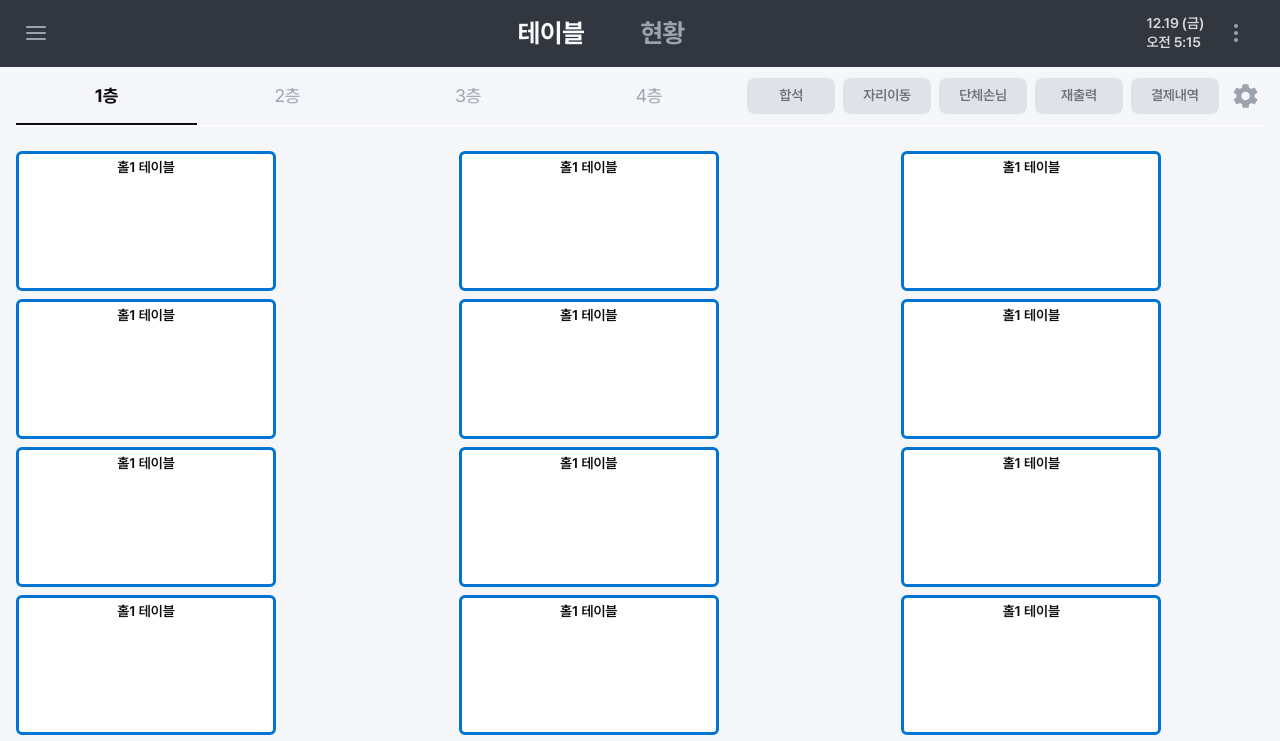
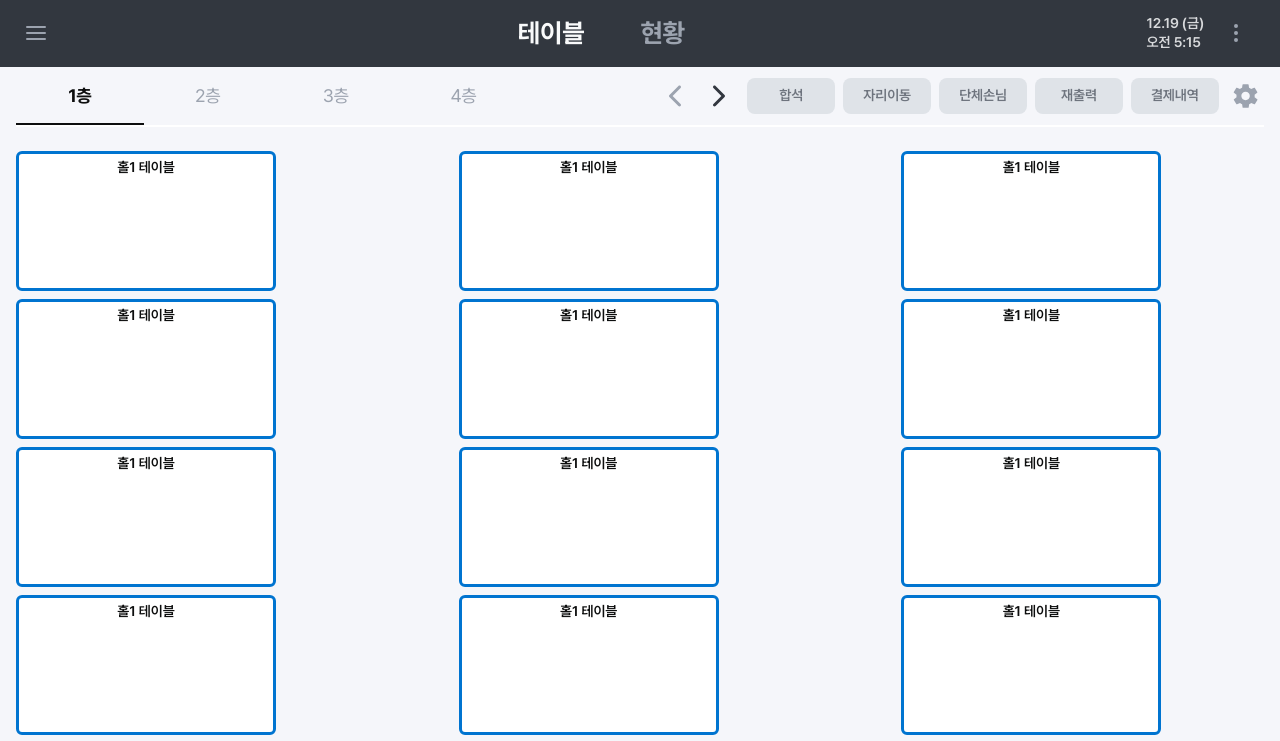
Before and after one commit to jjanggu1/Inventory, a Next.js app: page /tables in a window 1280 px wide. Shown: the top 741 px of the page. Built offline with nearby package versions, Linux system fonts and the light colour scheme.

Commit message:
refactor: tabs 레이아웃 변경 및 페이징 버튼 추가

```diff
--- a/src/shared/ui/tabs.tsx
+++ b/src/shared/ui/tabs.tsx
@@ -1,11 +1,13 @@
 "use client";
 import { useState } from "react";
 import { motion } from "framer-motion";
+import { IoIosArrowBack, IoIosArrowForward } from "react-icons/io";
 
 export default function Tabs({ tabsList }: { tabsList: any[] }) {
-  const [activeTab, setActiveTab] = useState("1층");
+  const [activeTab, setActiveTab] = useState(tabsList[0].name);
   return (
-    <div className="w-full md:flex flex-[7] items-center text-title-4 ">
+    <div className="w-full flex flex-[7] items-center">
+      <div className="w-full grid grid-cols-2 lg:grid-cols-5 text-title-4 text-center">
         {tabsList.map((tab) => (
           <div
             key={tab.id}
@@ -28,7 +30,7 @@ export default function Tabs({ tabsList }: { tabsList: any[] }) {
                 transition={{
                   type: "spring",
                   stiffness: 1000,
-                damping: 40,
+                  damping: 50,
                   mass: 1,
                 }}
               />
@@ -36,5 +38,14 @@ export default function Tabs({ tabsList }: { tabsList: any[] }) {
           </div>
         ))}
       </div>
+      <div className="flex items-center gap-2">
+        <button className="cursor-pointer">
+          <IoIosArrowBack className="size-10 text-label-500 p-2" />
+        </button>
+        <button className="cursor-pointer">
+          <IoIosArrowForward className="size-10 text-label-800 p-2" />
+        </button>
+      </div>
+    </div>
   );
 }
```
Lines whose indentation alone changed are shown as unchanged.
